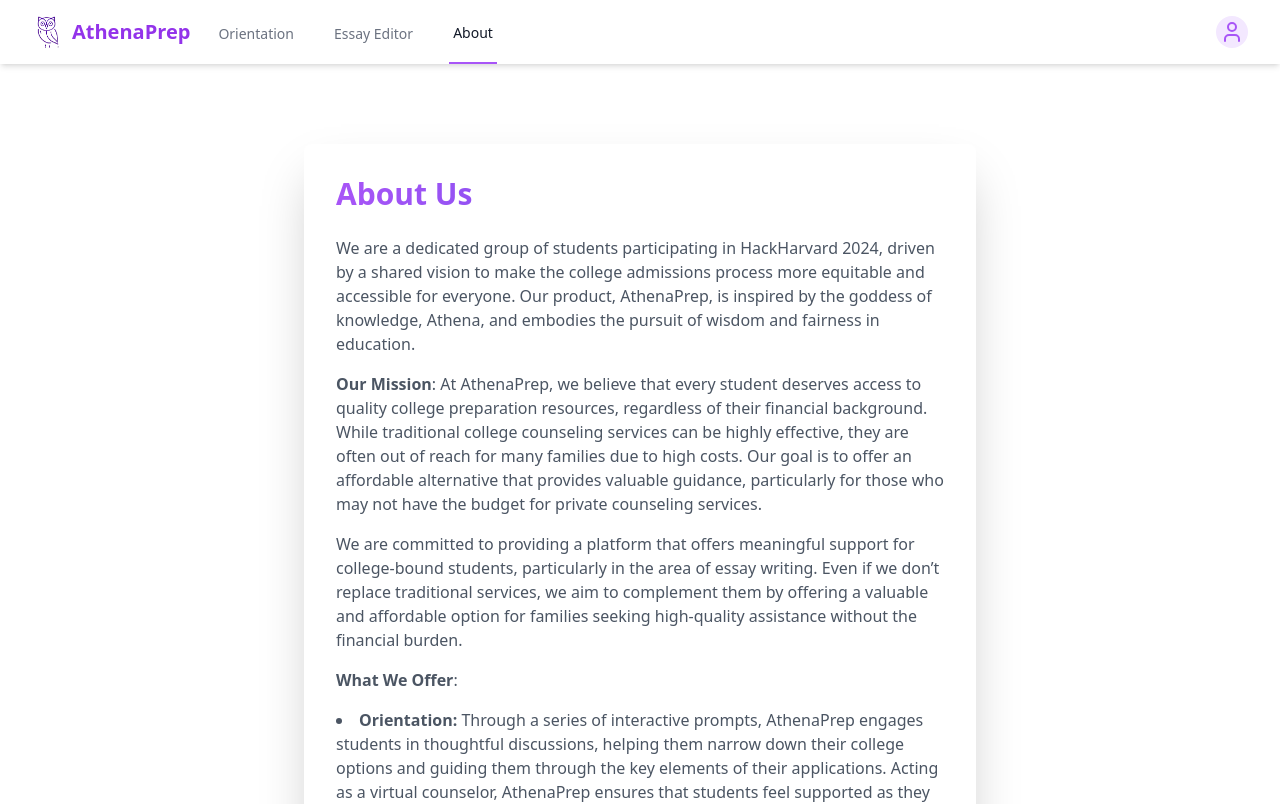
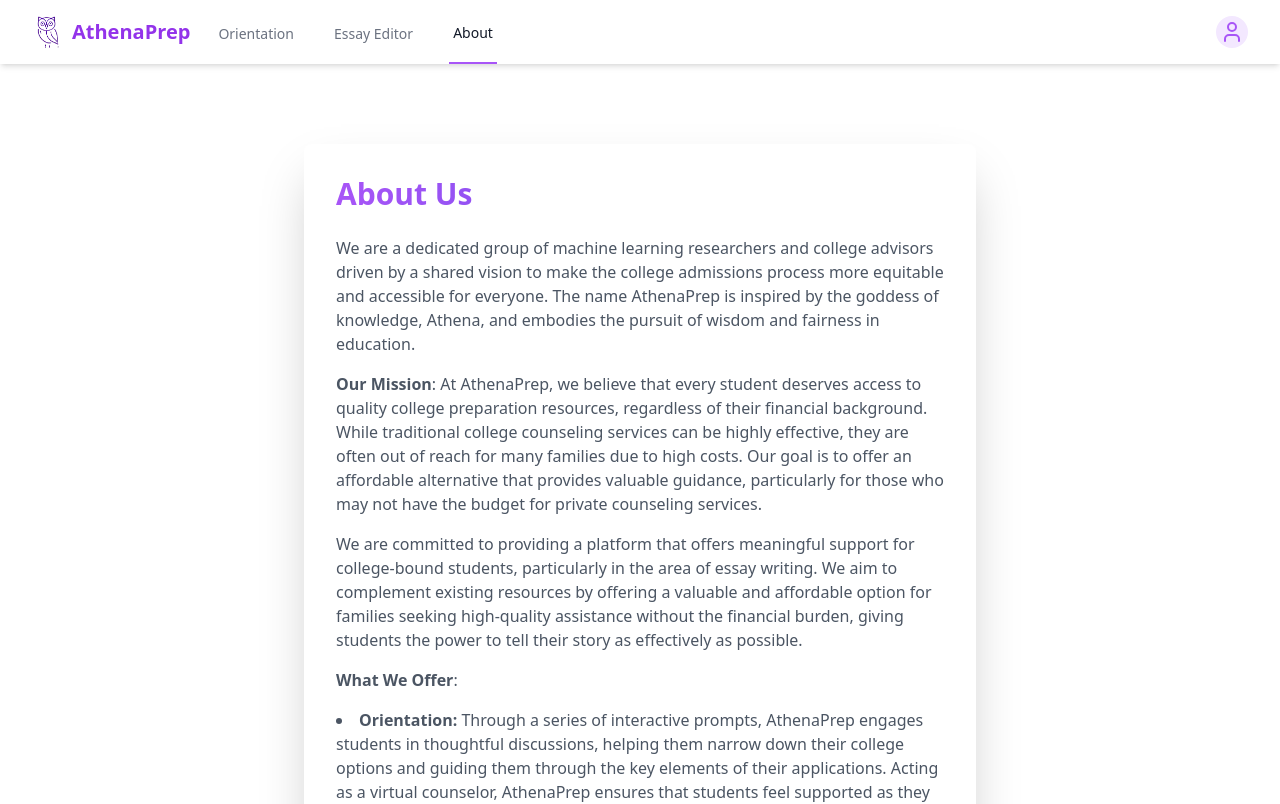
Before and after one commit to user04f8/athenAI, a React (Vite) app in the folder new-frontend/: page /about in a window 1280 px wide. Shown: the top 804 px of the page. Built offline with nearby package versions, Linux system fonts and the light colour scheme.

Commit message:
minor About change

```diff
--- a/new-frontend/src/components/About.tsx
+++ b/new-frontend/src/components/About.tsx
@@ -13,13 +13,13 @@
                     About Us
                 </h2>
                 <p className="text-gray-600 mb-4">
-                    We are a dedicated group of students participating in HackHarvard 2024, driven by a shared vision to make the college admissions process more equitable and accessible for everyone. Our product, AthenaPrep, is inspired by the goddess of knowledge, Athena, and embodies the pursuit of wisdom and fairness in education.
+                    We are a dedicated group of machine learning researchers and college advisors driven by a shared vision to make the college admissions process more equitable and accessible for everyone. The name AthenaPrep is inspired by the goddess of knowledge, Athena, and embodies the pursuit of wisdom and fairness in education.
                 </p>
                 <p className="text-gray-600 mb-4">
                     <strong>Our Mission</strong>: At AthenaPrep, we believe that every student deserves access to quality college preparation resources, regardless of their financial background. While traditional college counseling services can be highly effective, they are often out of reach for many families due to high costs. Our goal is to offer an affordable alternative that provides valuable guidance, particularly for those who may not have the budget for private counseling services.
                 </p>
                 <p className="text-gray-600 mb-4">
-                    We are committed to providing a platform that offers meaningful support for college-bound students, particularly in the area of essay writing. Even if we don’t replace traditional services, we aim to complement them by offering a valuable and affordable option for families seeking high-quality assistance without the financial burden.
+                    We are committed to providing a platform that offers meaningful support for college-bound students, particularly in the area of essay writing. We aim to complement existing resources by offering a valuable and affordable option for families seeking high-quality assistance without the financial burden, giving students the power to tell their story as effectively as possible.
                 </p>
                 <p className="text-gray-600 mb-4">
                     <strong>What We Offer</strong>:
@@ -29,7 +29,7 @@
                         <strong>Orientation:</strong> Through a series of interactive prompts, AthenaPrep engages students in thoughtful discussions, helping them narrow down their college options and guiding them through the key elements of their applications. Acting as a virtual counselor, AthenaPrep ensures that students feel supported as they make critical decisions.
                     </li>
                     <li>
-                        <strong>Essay Editing:</strong> AthenaPrep allows students to input their essays and receive comprehensive feedback. Rather than doing the work for them, the LLM provides detailed commentary on both the overall structure and specific sections of the essay, helping students craft responses that are more compelling and tailored to what admissions officers are looking for.
+                        <strong>Essay Editing:</strong> AthenaPrep allows students to input their essays and receive comprehensive feedback, helping students craft responses that are more compelling and tailored to what admissions officers are looking for.
                     </li>
                 </ul>
                 <p className="text-gray-600">
```
